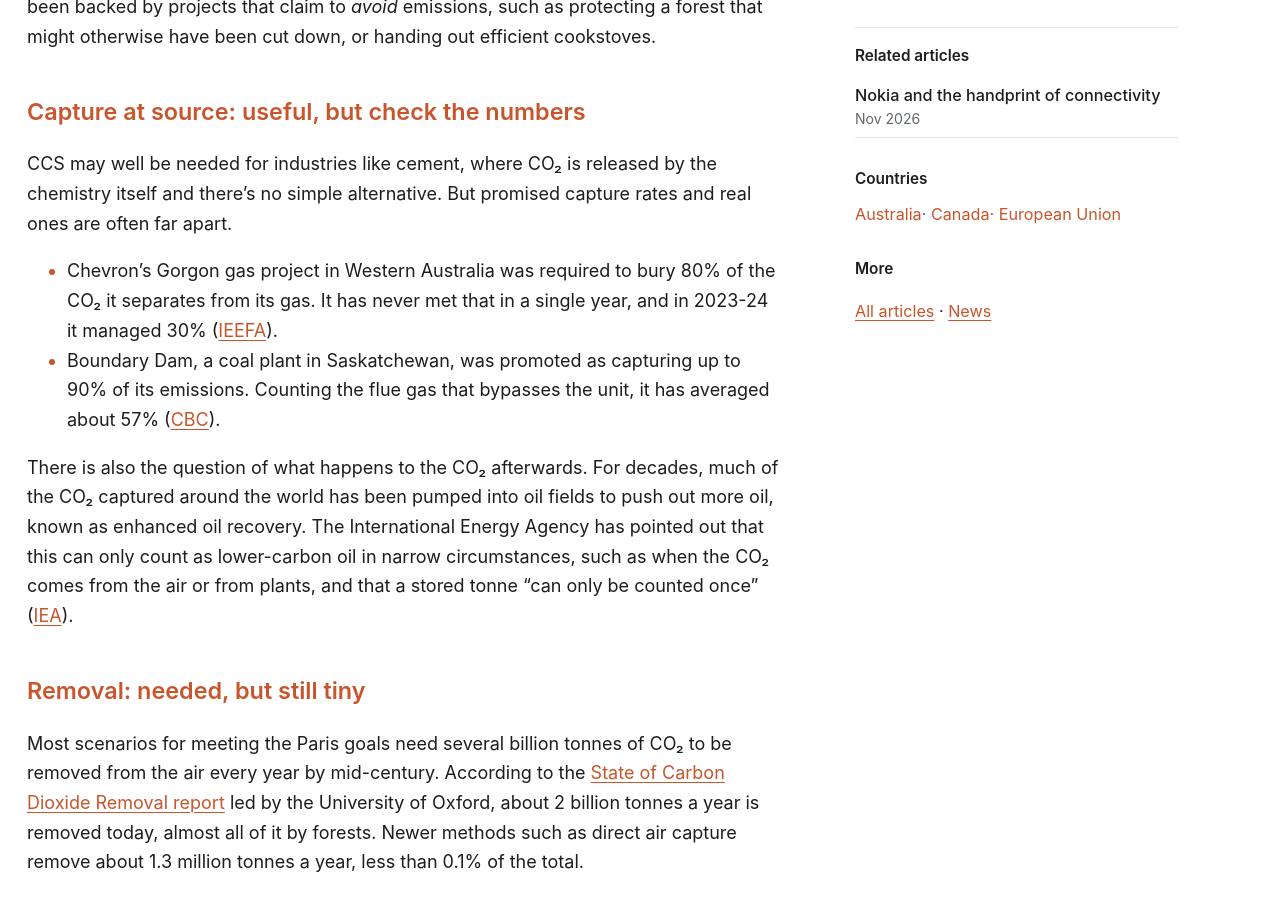
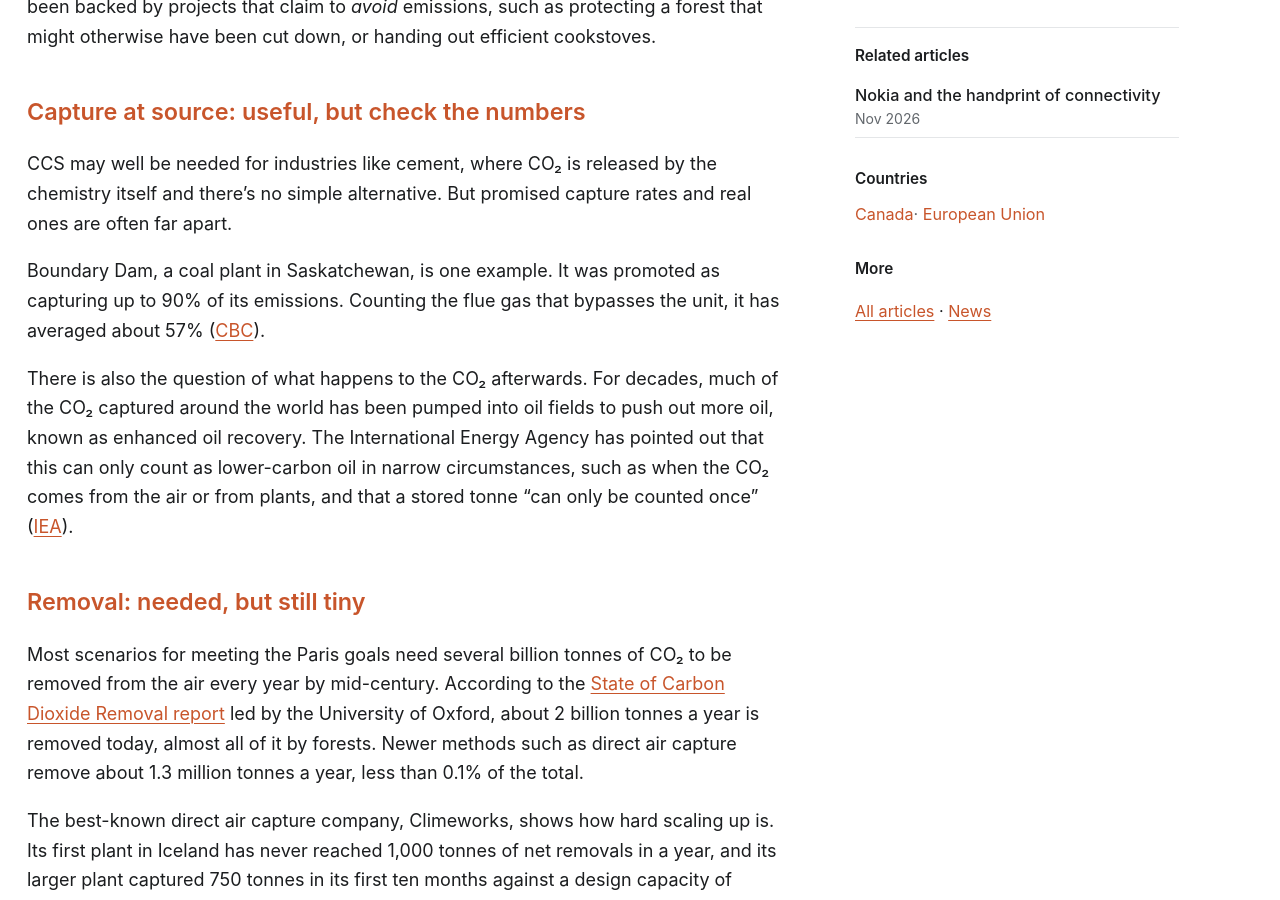
Before and after one commit to multiplicit-com/carbonhandprint, a Jekyll site: the page built from _posts/2026-11-26-is-all-carbon-capture-equal.md, in a window 1280 px wide and 900 px high, scrolled down 943 px. Built offline with Jekyll 4.4.1, drawn with Linux system fonts in a browser that asks for light colours.

Commit message:
Remove the Gorgon item from carbon capture coverage
Co-Authored-By: Claude Opus 5.5 <noreply@anthropic.com>
Claude-Session: https://claude.ai/code/session_01Li7jXUjQEmQmUd78PY2LvZ

```diff
--- a/_posts/2026-11-26-is-all-carbon-capture-equal.md
+++ b/_posts/2026-11-26-is-all-carbon-capture-equal.md
@@ -1,5 +1,5 @@
 ---
-countries: [australia, canada, eu]
+countries: [canada, eu]
 tags: [methods]
 title: Is all carbon capture equal?
 description: Carbon capture, carbon removal and carbon offsets get talked about as if they were the same thing. They aren't. Here is how to tell a solid claim from a weak one.
@@ -21,8 +21,7 @@ We think it's worth knowing the difference, whether you're a customer looking at
 
 CCS may well be needed for industries like cement, where CO₂ is released by the chemistry itself and there's no simple alternative. But promised capture rates and real ones are often far apart.
 
-- Chevron's Gorgon gas project in Western Australia was required to bury 80% of the CO₂ it separates from its gas. It has never met that in a single year, and in 2023-24 it managed 30% ([IEEFA](https://ieefa.org/resources/gorgon-ccs-underperformance-hits-new-low-2023-24)).
-- Boundary Dam, a coal plant in Saskatchewan, was promoted as capturing up to 90% of its emissions. Counting the flue gas that bypasses the unit, it has averaged about 57% ([CBC](https://www.cbc.ca/1.7191867)).
+Boundary Dam, a coal plant in Saskatchewan, is one example. It was promoted as capturing up to 90% of its emissions. Counting the flue gas that bypasses the unit, it has averaged about 57% ([CBC](https://www.cbc.ca/1.7191867)).
 
 There is also the question of what happens to the CO₂ afterwards. For decades, much of the CO₂ captured around the world has been pumped into oil fields to push out more oil, known as enhanced oil recovery. The International Energy Agency has pointed out that this can only count as lower-carbon oil in narrow circumstances, such as when the CO₂ comes from the air or from plants, and that a stored tonne "can only be counted once" ([IEA](https://www.iea.org/commentaries/can-co2-eor-really-provide-carbon-negative-oil)).
 
```
Also changed, not shown: _news/2024-11-28-ieefa-gorgon-ccs.md (deleted, +0 -11 lines).
